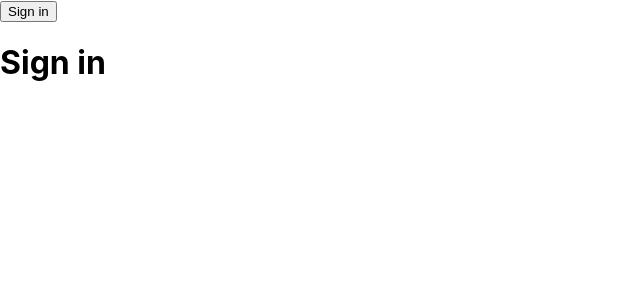
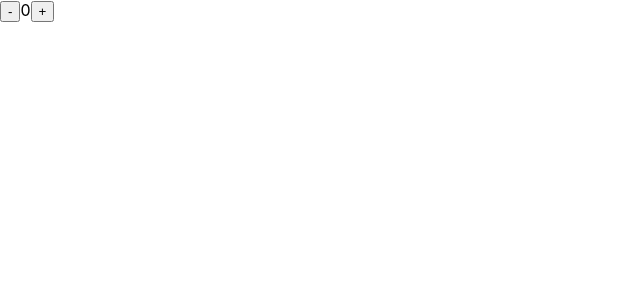
Before and after one commit to ALsaeed323/react_components_practice, a React (Create React App) app: page / in a window 1280 px wide. Shown: the top 300 px of the page, without its empty margins (0-640 px from the left). Built offline with nearby package versions, Linux system fonts and the light colour scheme.

Commit message:
learn usereduser

```diff
--- a/src/App.js
+++ b/src/App.js
@@ -1,16 +1,40 @@
-import React, { useState, createContext } from 'react';
-import Nav from './components/nav';
+import React, { useReducer } from 'react';
 
-// Create a context
-  export const BtnContext = createContext();
+// Action types
+const ACTIONS = {
+  INCREMENT: 'increment',
+  DECREMENT: 'decrement'
+};
+
+// Reducer function
+function reducer(state, action) {
+  switch (action.type) {
+    case ACTIONS.INCREMENT:
+      return { count: state.count + 1 };
+    case ACTIONS.DECREMENT:
+      return { count: state.count - 1 };
+    default:
+      console.log('Caught error in reducer:', action.type);
+      throw new Error();
+  }
+}
 
 export default function App() {
-  const [signIn, setsignIn] = useState(false);
+  const [state, dispatch] = useReducer(reducer, { count: 0 });
+
+  function increment() {
+    dispatch({ type: ACTIONS.INCREMENT });
+  }
+
+  function decrement() {
+    dispatch({ type: ACTIONS.DECREMENT });
+  }
 
   return (
-    <BtnContext.Provider value={[signIn, setsignIn]}>
-      <Nav />
-      <h1>{signIn ? 'Sign out' : 'Sign in'}</h1>
-    </BtnContext.Provider>
+    <div>
+      <button onClick={decrement}>-</button>
+      <span>{state.count}</span>
+      <button onClick={increment}>+</button>
+    </div>
   );
 }
--- a/src/components/btn.js
+++ /dev/null
@@ -1,14 +0,0 @@
-import React, { useContext } from 'react';
-import {BtnContext} from '../App';
-
-function Btn() {
-  const [signIn, setSignIn] = useContext(BtnContext);
-
-  return (
-    <button onClick={() => setSignIn(!signIn)}>
-      {signIn ? 'Sign out' : 'Sign in'}
-    </button>
-  );
-}
-
-export default Btn;
--- a/src/components/nav.js
+++ /dev/null
@@ -1,12 +0,0 @@
-import React from "react";
-import Btn from './btn';
-
-function Nav() {
-    return (
-        <div>
-            <Btn />
-        </div>
-    );
-}
-
-export default Nav;
```
